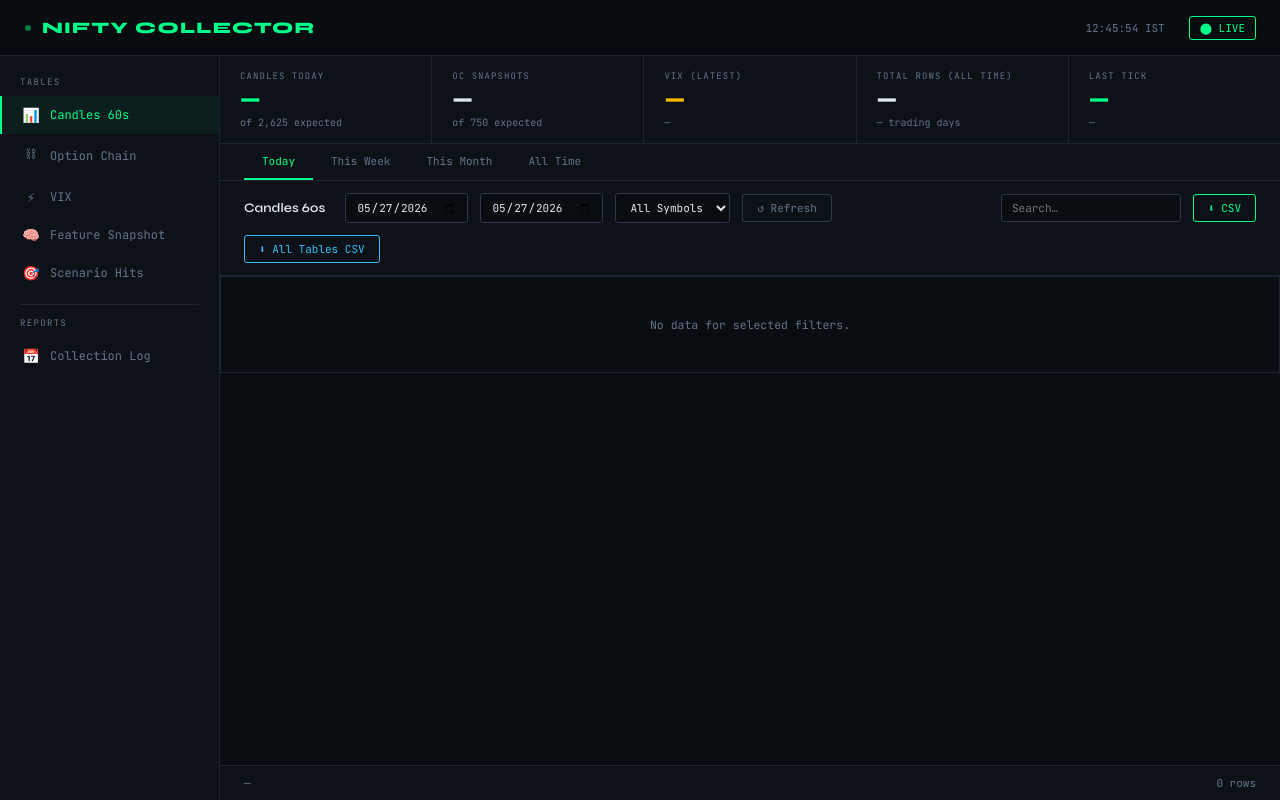
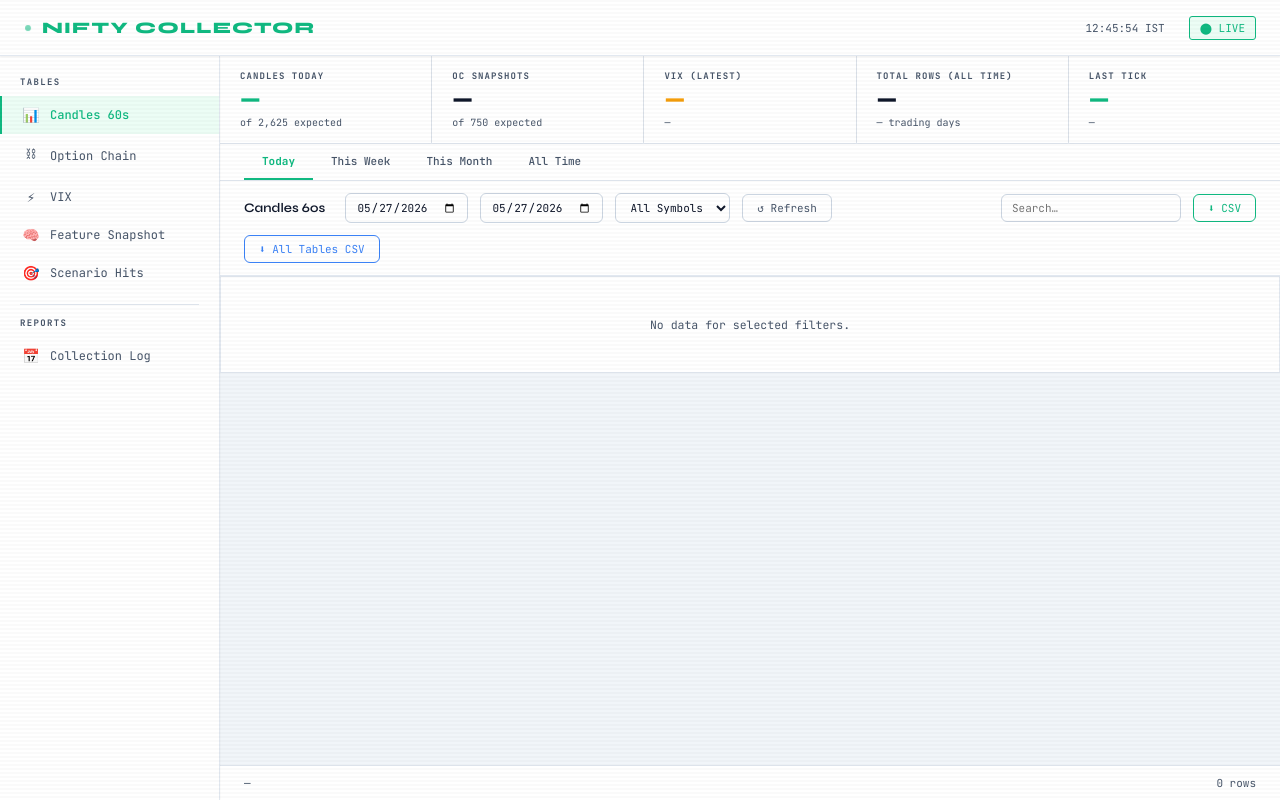
Before and after one commit to abdulla-sparta/nifty-data-collector, a Flask app: page /dashboard in a window 1280 px wide. Run offline with Flask 3, Linux system fonts and the light colour scheme; data that the repository does not hold is empty; some libraries are stand-ins or nearby versions.

Commit message:
light themed dashboard

```diff
--- a/nifty_data_collector/templates/dashboard.html
+++ b/nifty_data_collector/templates/dashboard.html
@@ -3,22 +3,25 @@
 <head>
 <meta charset="UTF-8">
 <meta name="viewport" content="width=device-width, initial-scale=1.0">
-<title>NiftyCollector — Data Dashboard</title>
+<title>NiftyCollector — Data Dashboard (Light)</title>
 <link href="https://fonts.googleapis.com/css2?family=JetBrains+Mono:wght@300;400;500;700&family=Syne:wght@400;600;800&display=swap" rel="stylesheet">
 <style>
 :root {
-  --bg:        #090c10;
-  --surface:   #0d1117;
-  --border:    #1c2333;
-  --border2:   #2d3748;
-  --green:     #00ff88;
-  --green-dim: #00c060;
-  --red:       #ff4560;
-  --amber:     #ffb800;
-  --blue:      #38bdf8;
-  --text:      #e2e8f0;
-  --muted:     #64748b;
+  /* Light theme palette */
+  --bg:        #f1f5f9;
+  --surface:   #ffffff;
+  --border:    #e2e8f0;
+  --border2:   #cbd5e1;
+  --green:     #10b981;
+  --green-dim: #059669;
+  --red:       #ef4444;
+  --amber:     #f59e0b;
+  --blue:      #3b82f6;
+  --text:      #0f172a;
+  --muted:     #475569;
   --header-h:  56px;
+  --shadow-sm: 0 1px 2px 0 rgb(0 0 0 / 0.05);
+  --shadow-md: 0 1px 3px 0 rgb(0 0 0 / 0.1);
 }
 
 * { margin:0; padding:0; box-sizing:border-box; }
@@ -32,7 +35,7 @@ body {
   overflow-x: hidden;
 }
 
-/* ── SCANLINE OVERLAY ── */
+/* ── SOFT SCANLINE (very subtle, light) ── */
 body::before {
   content: '';
   position: fixed;
@@ -41,8 +44,8 @@ body::before {
     0deg,
     transparent,
     transparent 2px,
-    rgba(0,255,136,0.012) 2px,
-    rgba(0,255,136,0.012) 4px
+    rgba(0,0,0,0.02) 2px,
+    rgba(0,0,0,0.02) 4px
   );
   pointer-events: none;
   z-index: 9999;
@@ -53,7 +56,7 @@ header {
   position: sticky;
   top: 0;
   height: var(--header-h);
-  background: rgba(9,12,16,0.95);
+  background: rgba(255,255,255,0.96);
   border-bottom: 1px solid var(--border);
   display: flex;
   align-items: center;
@@ -61,6 +64,7 @@ header {
   padding: 0 24px;
   backdrop-filter: blur(12px);
   z-index: 100;
+  box-shadow: var(--shadow-sm);
 }
 
 .logo {
@@ -83,7 +87,7 @@ header {
 
 @keyframes pulse {
   0%,100% { opacity:1; transform:scale(1); }
-  50%      { opacity:0.4; transform:scale(0.7); }
+  50%      { opacity:0.5; transform:scale(0.7); }
 }
 
 .header-meta {
@@ -100,12 +104,13 @@ header {
   gap: 6px;
   padding: 4px 10px;
   border-radius: 3px;
-  border: 1px solid var(--border);
+  border: 1px solid var(--border2);
   font-size: 11px;
+  background: white;
 }
 
-.status-badge.live  { border-color: var(--green); color: var(--green); }
-.status-badge.off   { border-color: var(--muted); color: var(--muted); }
+.status-badge.live  { border-color: var(--green); color: var(--green); background: #ecfdf5; }
+.status-badge.off   { border-color: var(--muted); color: var(--muted); background: #f8fafc; }
 
 /* ── LAYOUT ── */
 .layout {
@@ -123,6 +128,7 @@ aside {
   top: var(--header-h);
   height: calc(100vh - var(--header-h));
   overflow-y: auto;
+  box-shadow: var(--shadow-sm);
 }
 
 .nav-label {
@@ -131,6 +137,7 @@ aside {
   color: var(--muted);
   padding: 0 20px 8px;
   text-transform: uppercase;
+  font-weight: 600;
 }
 
 .nav-item {
@@ -146,8 +153,8 @@ aside {
   user-select: none;
 }
 
-.nav-item:hover  { color: var(--text); background: rgba(255,255,255,0.03); }
-.nav-item.active { color: var(--green); border-left-color: var(--green); background: rgba(0,255,136,0.05); }
+.nav-item:hover  { color: var(--text); background: #f1f5f9; }
+.nav-item.active { color: var(--green); border-left-color: var(--green); background: #ecfdf5; font-weight: 500; }
 
 .nav-icon { font-size: 14px; width: 18px; text-align: center; }
 
@@ -172,16 +179,17 @@ aside {
   display: flex;
   flex-direction: column;
   gap: 4px;
+  box-shadow: var(--shadow-sm);
 }
 
-.stat-label { font-size: 9px; letter-spacing: 0.12em; color: var(--muted); text-transform: uppercase; }
+.stat-label { font-size: 9px; letter-spacing: 0.12em; color: var(--muted); text-transform: uppercase; font-weight: 600; }
 .stat-value { font-size: 22px; font-weight: 700; color: var(--text); font-family: 'Syne', sans-serif; }
 .stat-sub   { font-size: 10px; color: var(--muted); }
 .stat-value.green { color: var(--green); }
 .stat-value.amber { color: var(--amber); }
 
 /* ── MAIN ── */
-main { overflow: hidden; display: flex; flex-direction: column; }
+main { overflow: hidden; display: flex; flex-direction: column; background: var(--bg); }
 
 /* ── TOOLBAR ── */
 .toolbar {
@@ -192,6 +200,7 @@ main { overflow: hidden; display: flex; flex-direction: column; }
   border-bottom: 1px solid var(--border);
   background: var(--surface);
   flex-wrap: wrap;
+  box-shadow: var(--shadow-sm);
 }
 
 .toolbar-title {
@@ -203,22 +212,22 @@ main { overflow: hidden; display: flex; flex-direction: column; }
 }
 
 select, input[type="date"], input[type="text"] {
-  background: var(--bg);
+  background: white;
   border: 1px solid var(--border2);
   color: var(--text);
   padding: 6px 10px;
-  border-radius: 3px;
+  border-radius: 6px;
   font-family: 'JetBrains Mono', monospace;
   font-size: 11px;
   outline: none;
-  transition: border 0.15s;
+  transition: all 0.15s;
 }
 
-select:focus, input:focus { border-color: var(--green); }
+select:focus, input:focus { border-color: var(--green); box-shadow: 0 0 0 2px rgba(16,185,129,0.2); }
 
 .btn {
   padding: 6px 14px;
-  border-radius: 3px;
+  border-radius: 6px;
   border: 1px solid;
   font-family: 'JetBrains Mono', monospace;
   font-size: 11px;
@@ -228,19 +237,20 @@ select:focus, input:focus { border-color: var(--green); }
   align-items: center;
   gap: 6px;
   white-space: nowrap;
+  background: white;
 }
 
-.btn-green  { border-color: var(--green);  color: var(--green);  background: transparent; }
-.btn-green:hover  { background: var(--green);  color: var(--bg); }
+.btn-green  { border-color: var(--green);  color: var(--green);  background: white; }
+.btn-green:hover  { background: var(--green);  color: white; border-color: var(--green); }
 
-.btn-blue   { border-color: var(--blue);   color: var(--blue);   background: transparent; }
-.btn-blue:hover   { background: var(--blue);   color: var(--bg); }
+.btn-blue   { border-color: var(--blue);   color: var(--blue);   background: white; }
+.btn-blue:hover   { background: var(--blue);   color: white; border-color: var(--blue); }
 
-.btn-amber  { border-color: var(--amber);  color: var(--amber);  background: transparent; }
-.btn-amber:hover  { background: var(--amber);  color: var(--bg); }
+.btn-amber  { border-color: var(--amber);  color: var(--amber);  background: white; }
+.btn-amber:hover  { background: var(--amber);  color: white; border-color: var(--amber); }
 
-.btn-muted  { border-color: var(--border2); color: var(--muted); background: transparent; }
-.btn-muted:hover  { border-color: var(--text); color: var(--text); }
+.btn-muted  { border-color: var(--border2); color: var(--muted); background: white; }
+.btn-muted:hover  { border-color: var(--text); color: var(--text); background: #f8fafc; }
 
 .spacer { flex: 1; }
 
@@ -253,11 +263,12 @@ select:focus, input:focus { border-color: var(--green); }
   position: relative;
 }
 
-/* ── EXCEL TABLE ── */
+/* ── DATA TABLE (light) ── */
 .data-table {
   width: 100%;
   border-collapse: collapse;
   font-size: 11.5px;
+  background: white;
 }
 
 .data-table thead {
@@ -267,7 +278,7 @@ select:focus, input:focus { border-color: var(--green); }
 }
 
 .data-table th {
-  background: #111825;
+  background: #f8fafc;
   border: 1px solid var(--border);
   padding: 8px 12px;
   text-align: left;
@@ -279,9 +290,10 @@ select:focus, input:focus { border-color: var(--green); }
   cursor: pointer;
   user-select: none;
   position: relative;
+  font-weight: 600;
 }
 
-.data-table th:hover { color: var(--text); background: #1a2233; }
+.data-table th:hover { color: var(--text); background: #f1f5f9; }
 .data-table th.sort-asc::after  { content: ' ↑'; color: var(--green); }
 .data-table th.sort-desc::after { content: ' ↓'; color: var(--red); }
 
@@ -290,32 +302,32 @@ select:focus, input:focus { border-color: var(--green); }
   padding: 6px 12px;
   white-space: nowrap;
   color: var(--text);
+  background-color: white;
 }
 
-.data-table tbody tr { background: var(--bg); }
-.data-table tbody tr:nth-child(even) { background: var(--surface); }
-.data-table tbody tr:hover { background: rgba(0,255,136,0.04); }
+.data-table tbody tr:nth-child(even) td { background-color: #fafcff; }
+.data-table tbody tr:hover td { background: #f0fdf4; }
 
-/* ── CELL TYPES ── */
+/* ── CELL TYPES (light contrast) ── */
 .cell-ts    { color: var(--muted); font-size: 11px; }
-.cell-sym   { color: var(--blue); font-weight: 500; }
-.cell-pos   { color: var(--green); }
-.cell-neg   { color: var(--red); }
+.cell-sym   { color: #0f6b9e; font-weight: 500; }
+.cell-pos   { color: var(--green); font-weight: 500; }
+.cell-neg   { color: var(--red); font-weight: 500; }
 .cell-num   { text-align: right; font-variant-numeric: tabular-nums; }
 .cell-badge {
   display: inline-block;
   padding: 1px 6px;
-  border-radius: 2px;
+  border-radius: 20px;
   font-size: 9px;
   font-weight: 700;
   letter-spacing: 0.08em;
 }
-.badge-bull { background: rgba(0,255,136,0.15); color: var(--green); }
-.badge-bear { background: rgba(255,69,96,0.15);  color: var(--red); }
-.badge-mix  { background: rgba(255,184,0,0.15);  color: var(--amber); }
-.badge-t1   { background: rgba(56,189,248,0.15); color: var(--blue); }
-.badge-t2   { background: rgba(255,184,0,0.15);  color: var(--amber); }
-.badge-t3   { background: rgba(255,69,96,0.15);  color: var(--red); }
+.badge-bull { background: #d1fae5; color: #065f46; }
+.badge-bear { background: #fee2e2; color: #991b1b; }
+.badge-mix  { background: #fed7aa; color: #9a3412; }
+.badge-t1   { background: #dbeafe; color: #1e40af; }
+.badge-t2   { background: #fed7aa; color: #9a3412; }
+.badge-t3   { background: #fee2e2; color: #991b1b; }
 
 /* ── LOADING / EMPTY ── */
 .loading-row td, .empty-row td {
@@ -323,6 +335,7 @@ select:focus, input:focus { border-color: var(--green); }
   color: var(--muted);
   padding: 40px;
   border: 1px solid var(--border);
+  background: white;
 }
 
 /* ── PAGINATION ── */
@@ -335,22 +348,23 @@ select:focus, input:focus { border-color: var(--green); }
   background: var(--surface);
   font-size: 11px;
   color: var(--muted);
+  box-shadow: var(--shadow-sm);
 }
 
 .page-btns { display: flex; gap: 4px; }
 .page-btn {
   padding: 4px 10px;
   border: 1px solid var(--border2);
-  border-radius: 2px;
-  background: transparent;
+  border-radius: 6px;
+  background: white;
   color: var(--muted);
   cursor: pointer;
   font-family: 'JetBrains Mono', monospace;
   font-size: 11px;
 }
-.page-btn:hover   { border-color: var(--green); color: var(--green); }
-.page-btn.active  { background: var(--green); color: var(--bg); border-color: var(--green); }
-.page-btn:disabled { opacity: 0.3; cursor: default; }
+.page-btn:hover   { border-color: var(--green); color: var(--green); background: #ecfdf5; }
+.page-btn.active  { background: var(--green); color: white; border-color: var(--green); }
+.page-btn:disabled { opacity: 0.4; cursor: default; background: #f1f5f9; }
 
 /* ── TABS ── */
 .tab-row {
@@ -369,15 +383,13 @@ select:focus, input:focus { border-color: var(--green); }
   border-bottom: 2px solid transparent;
   transition: all 0.15s;
   white-space: nowrap;
+  font-weight: 500;
 }
 
-.tab:hover  { color: var(--text); }
-.tab.active { color: var(--green); border-bottom-color: var(--green); }
+.tab:hover  { color: var(--text); background: #fafcff; }
+.tab.active { color: var(--green); border-bottom-color: var(--green); font-weight: 600; }
 
-/* ── MINI CHART ── */
-.sparkline { display: inline-block; vertical-align: middle; }
-
-/* ── COLLECTION LOG ── */
+/* ── COLLECTION LOG (light cards) ── */
 .log-grid {
   display: grid;
   grid-template-columns: repeat(auto-fill, minmax(280px, 1fr));
@@ -386,22 +398,23 @@ select:focus, input:focus { border-color: var(--green); }
 }
 
 .log-card {
-  background: var(--surface);
+  background: white;
   border: 1px solid var(--border);
-  border-radius: 4px;
+  border-radius: 12px;
   padding: 16px;
   display: flex;
   flex-direction: column;
   gap: 10px;
-  transition: border-color 0.15s;
+  transition: all 0.2s;
+  box-shadow: 0 1px 2px rgba(0,0,0,0.05);
 }
 
-.log-card:hover { border-color: var(--border2); }
+.log-card:hover { border-color: var(--border2); box-shadow: var(--shadow-md); }
 .log-card.good  { border-left: 3px solid var(--green); }
 .log-card.warn  { border-left: 3px solid var(--amber); }
 .log-card.bad   { border-left: 3px solid var(--red); }
 
-.log-date { font-family: 'Syne', sans-serif; font-weight: 600; font-size: 14px; }
+.log-date { font-family: 'Syne', sans-serif; font-weight: 700; font-size: 14px; color: var(--text); }
 
 .log-metrics {
   display: grid;
@@ -411,32 +424,34 @@ select:focus, input:focus { border-color: var(--green); }
 
 .log-metric { display: flex; flex-direction: column; gap: 2px; }
 .log-metric-label { font-size: 9px; color: var(--muted); text-transform: uppercase; letter-spacing: 0.1em; }
-.log-metric-value { font-size: 14px; font-weight: 500; }
+.log-metric-value { font-size: 14px; font-weight: 500; color: var(--text); }
 
 /* ── TOAST ── */
 .toast {
   position: fixed;
   bottom: 24px;
   right: 24px;
-  background: var(--surface);
+  background: white;
   border: 1px solid var(--green);
   color: var(--green);
   padding: 10px 18px;
-  border-radius: 3px;
+  border-radius: 8px;
   font-size: 12px;
   z-index: 9998;
   transform: translateY(80px);
   opacity: 0;
   transition: all 0.3s;
+  box-shadow: var(--shadow-md);
+  font-weight: 500;
 }
 
 .toast.show { transform: translateY(0); opacity: 1; }
 
-/* ── SCROLLBAR ── */
+/* ── SCROLLBAR light ── */
 ::-webkit-scrollbar       { width:6px; height:6px; }
-::-webkit-scrollbar-track { background: var(--bg); }
-::-webkit-scrollbar-thumb { background: var(--border2); border-radius:3px; }
-::-webkit-scrollbar-thumb:hover { background: var(--muted); }
+::-webkit-scrollbar-track { background: var(--bg); border-radius: 4px;}
+::-webkit-scrollbar-thumb { background: #cbd5e1; border-radius: 4px;}
+::-webkit-scrollbar-thumb:hover { background: #94a3b8; }
 
 /* ── RESPONSIVE ── */
 @media (max-width: 900px) {
@@ -577,7 +592,7 @@ select:focus, input:focus { border-color: var(--green); }
 
 <script>
 // ============================================================
-// STATE
+// STATE (FULL FUNCTIONALITY PRESERVED)
 // ============================================================
 let currentView     = 'candles';
 let currentDateMode = 'today';
@@ -1033,7 +1048,7 @@ function showToast(msg, err=false) {
 // ============================================================
 switchDate('today');
 loadStats();
-setInterval(loadStats, 30000);   // refresh stats every 30s
+setInterval(loadStats, 30000);
 </script>
 </body>
 </html>
```
